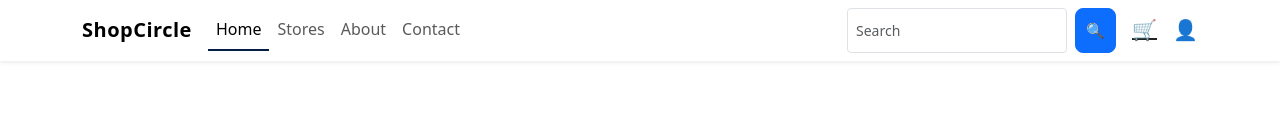
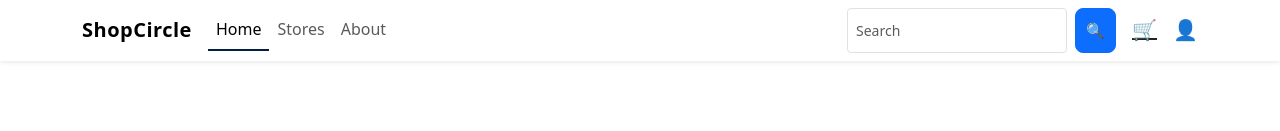
Before and after one commit to shramika-poojary/multi-vendor-marketplace-system, a React app in the folder frontend/: page / in a window 1280 px wide. Shown: the top 131 px of the page. Built offline with nearby package versions, Linux system fonts and the light colour scheme; the HTML template or start-up script is replaced by a standard one.

Commit message:
Add Component Navbar

```diff
--- a/frontend/src/components/Navbar.jsx
+++ b/frontend/src/components/Navbar.jsx
@@ -32,9 +32,7 @@
             <li className="nav-item">
               <Link className="nav-link" to="/about">About</Link>
             </li>
-            <li className="nav-item">
-              <Link className="nav-link" to="/contact">Contact</Link>
-            </li>
+
           </ul>
 
           {/* SEARCH BAR */}
```
